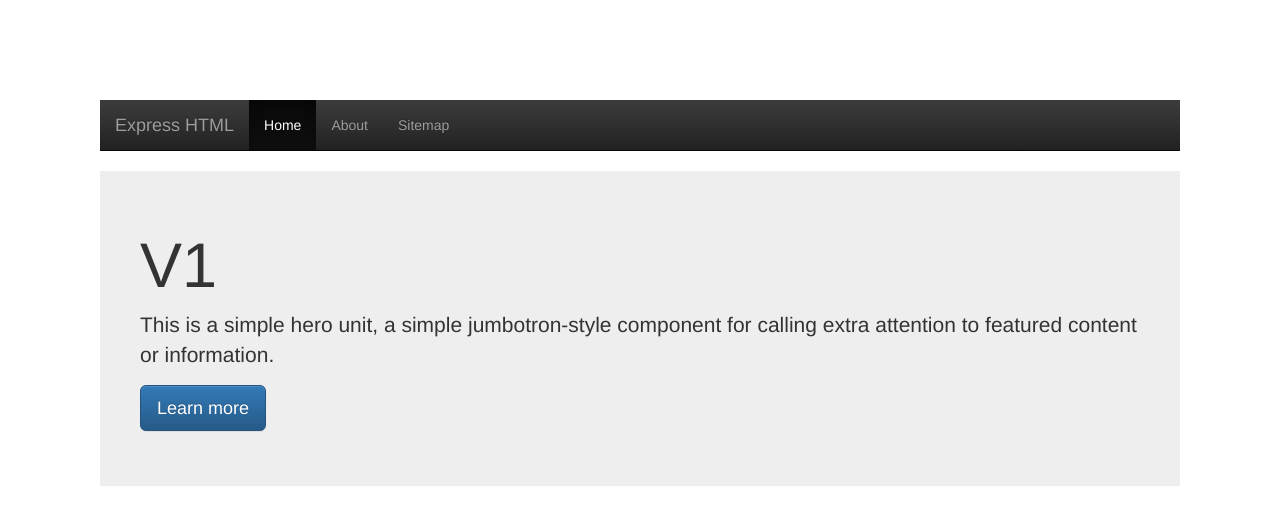
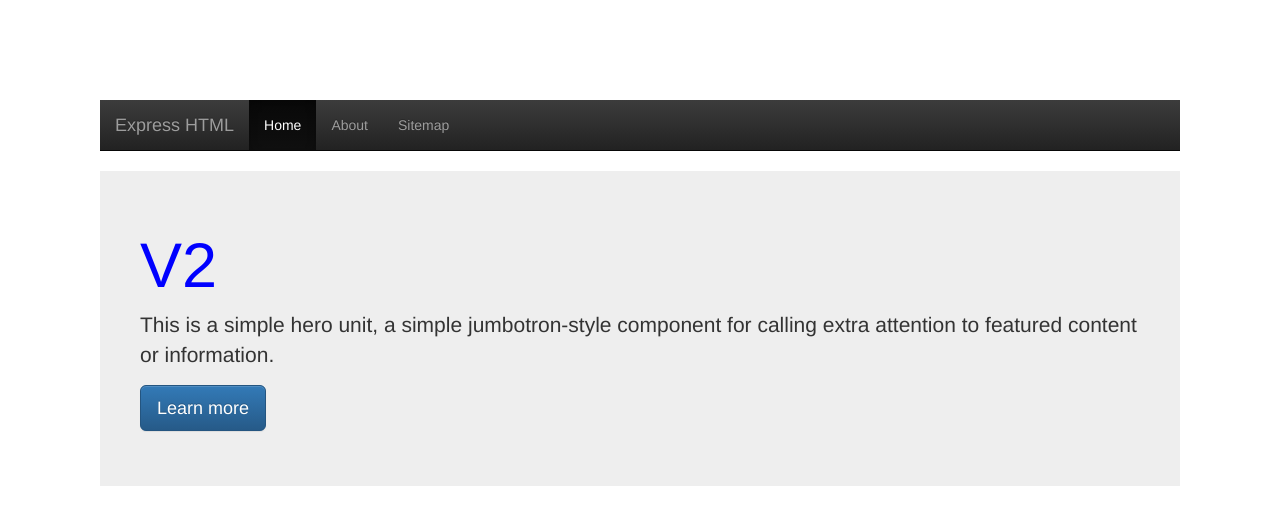
Before and after one commit to dakario/gitops-demo, a website: page index.html in a window 1280 px wide. Drawn offline with nearby package versions, Linux system fonts and the light colour scheme.

Commit message:
version 2

```diff
--- a/index.html
+++ b/index.html
@@ -25,7 +25,7 @@
   </div>
 </nav>
     <div class="jumbotron"  style="padding:40px;">
-      <h1 >V1</h1>
+      <h1 style="color:blue;">V2</h1>
       <p>This is a simple hero unit, a simple jumbotron-style component for calling extra attention to featured content or information.</p>
       <p><a class="btn btn-primary btn-lg" href="#" role="button">Learn more</a></p>
     </div>
```
Also changed, not shown: 1 other file.
